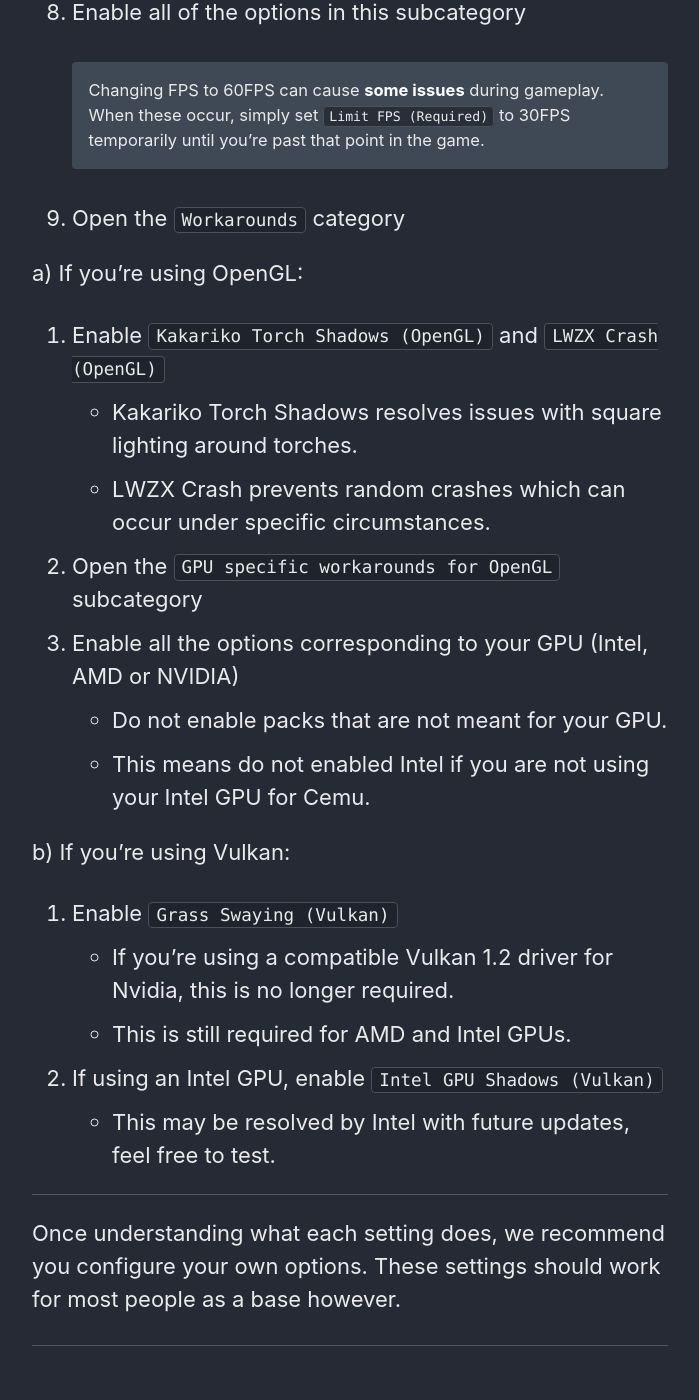
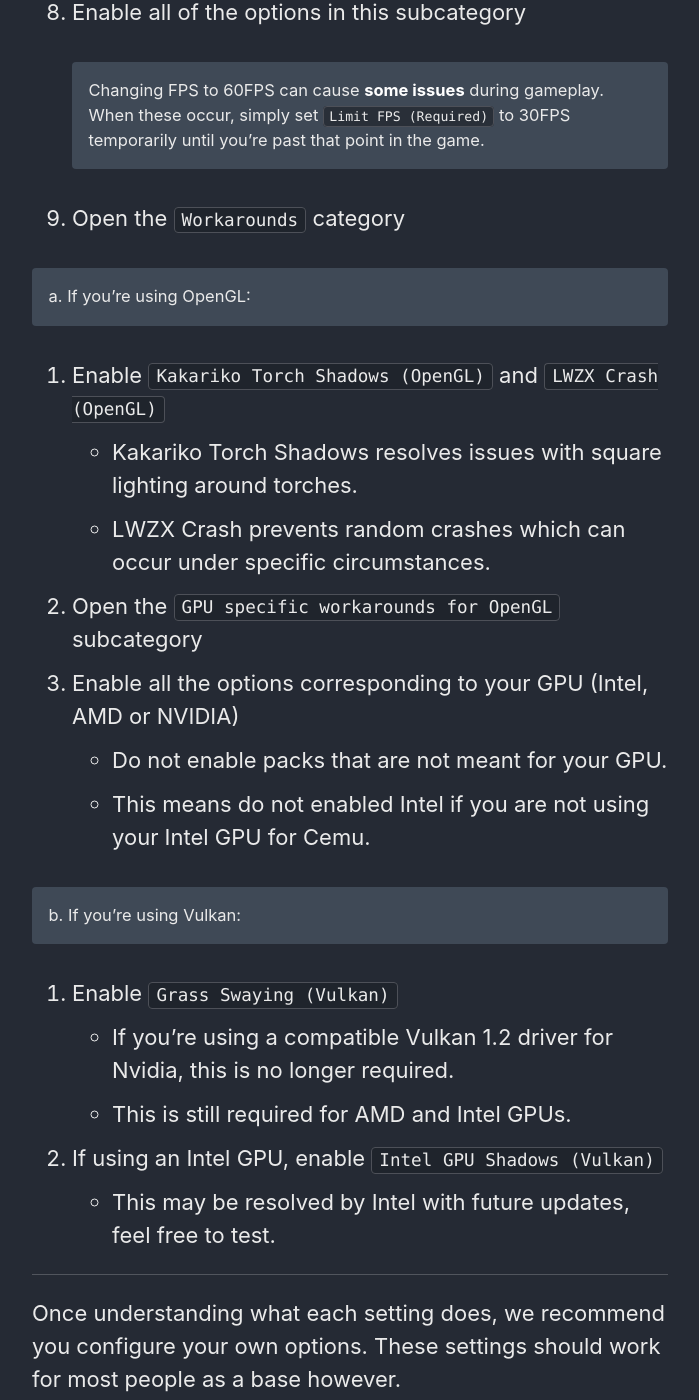
Before and after one commit to cfw-guide/cemu.cfw.guide, a Jekyll site: the page built from _pages/en_US/optimizing-botw.md, in a window 1280 px wide and 1400 px high, scrolled down 2419 px. Shown: the whole window, without its empty margins (290-989 px from the left). Built offline with Jekyll 4.4.1, drawn with Linux system fonts in a browser that asks for light colours.

Commit message:
Update optimizing-botw.md

```diff
--- a/_pages/en_US/optimizing-botw.md
+++ b/_pages/en_US/optimizing-botw.md
@@ -43,7 +43,8 @@
 
 9. Open the `Workarounds` category
 
-a) If you're using OpenGL:
+a. If you're using OpenGL:
+{: .notice--info}
 
 1. Enable `Kakariko Torch Shadows (OpenGL)` and `LWZX Crash (OpenGL)`
   - Kakariko Torch Shadows resolves issues with square lighting around torches.
@@ -53,7 +54,8 @@
   - Do not enable packs that are not meant for your GPU.
   - This means do not enabled Intel if you are not using your Intel GPU for Cemu.
 
-b) If you're using Vulkan:
+b. If you're using Vulkan:
+{: .notice--info}
 
 1. Enable `Grass Swaying (Vulkan)`
   - If you're using a compatible Vulkan 1.2 driver for Nvidia, this is no longer required.
```
